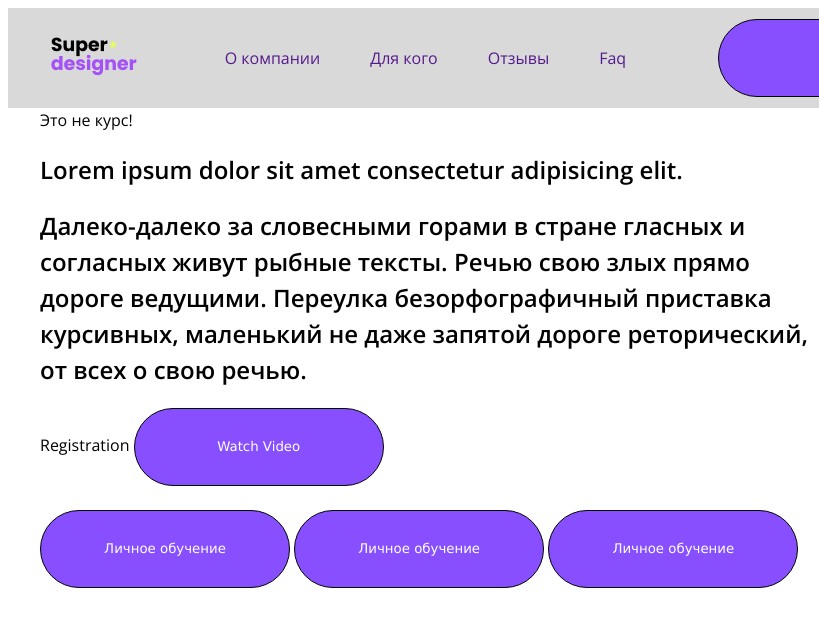
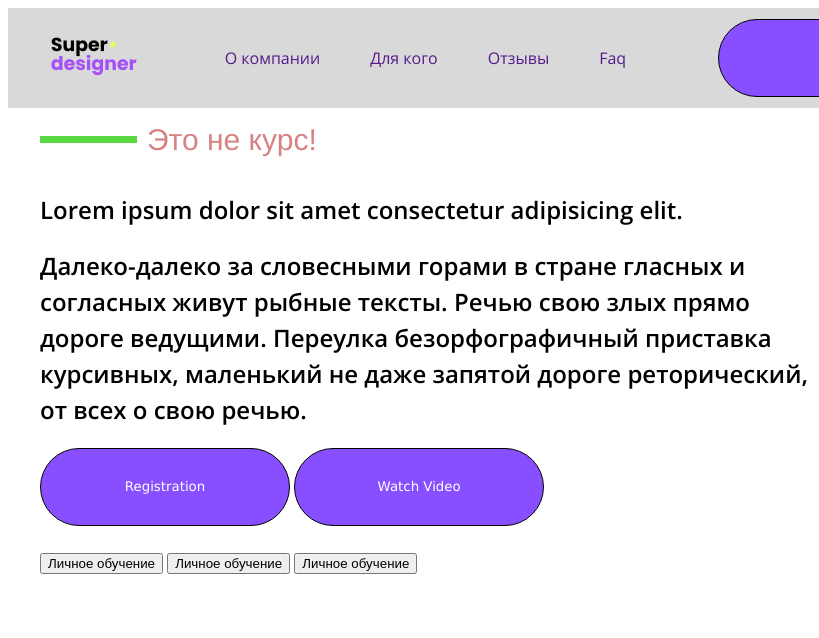
Before and after one commit to danuser9/Landing1, a plain HTML site: page index.html in a window 1280 px wide. Shown: the top 638 px of the page, 0-819 px from the left. Drawn offline with Linux system fonts and the light colour scheme.

Commit message:
Начал исправлять кнопки. Обновил блок "Это не курс".

```diff
--- a/index.html
+++ b/index.html
@@ -46,8 +46,13 @@
         <section class="start-profile">
             <div class="container start-profile-container">
                 <div class="profile-info">
+
                     <div class="no-course">
-                    Это не курс!
+                        <div class="rectangle-3"></div>
+                        <div class="div-wrapper-2">
+                            <div class="text-wrapper-16">Это не курс!</div>
+
+                        </div>
                     </div>
                     <h1>
                         Lorem ipsum dolor sit amet consectetur adipisicing elit.
@@ -60,6 +65,7 @@
                     </h2>
                     <div class="profile-buttons">
                         <key class="pushbutton">
+                            <button class="btn">
                                 Registration
                             </button>
                             <button class="btn">
@@ -68,13 +74,13 @@
 
                             <div class="user-buttons">
                                 <br>
-                                <button class="btn">
+                                <button class="btn-learning">
                                     Личное обучение
                                 </button>
-                                <button class="btn">
+                                <button class="btn-learning">
                                     Личное обучение
                                 </button>
-                                <button class="btn">
+                                <button class="btn-learning">
                                     Личное обучение
 
                                 </button>
@@ -84,7 +90,7 @@
                     </div>
                 </div>
                 <div class="profile-photo">
-                                <img src="img/man.jpg"style="float:right" alt="Фото" width="400px" height="600px">
+                    <img src="img/man.jpg" style="float:right" alt="Фото" width="400px" height="600px">
                 </div>
 
             </div>
--- a/styles/style.css
+++ b/styles/style.css
@@ -1,26 +1,34 @@
 /* open-sans-300 - cyrillic_latin */
 @font-face {
-  font-display: swap; /* Check https://developer.mozilla.org/en-US/docs/Web/CSS/@font-face/font-display for other options. */
+    font-display: swap;
+    /* Check https://developer.mozilla.org/en-US/docs/Web/CSS/@font-face/font-display for other options. */
     font-family: 'Open Sans';
     font-style: normal;
     font-weight: 300;
-  src: url('../fonts/open-sans-v36-cyrillic_latin-300.woff2') format('woff2'); /* Chrome 36+, Opera 23+, Firefox 39+, Safari 12+, iOS 10+ */
+    src: url('../fonts/open-sans-v36-cyrillic_latin-300.woff2') format('woff2');
+    /* Chrome 36+, Opera 23+, Firefox 39+, Safari 12+, iOS 10+ */
 }
+
 /* open-sans-regular - cyrillic_latin */
 @font-face {
-  font-display: swap; /* Check https://developer.mozilla.org/en-US/docs/Web/CSS/@font-face/font-display for other options. */
+    font-display: swap;
+    /* Check https://developer.mozilla.org/en-US/docs/Web/CSS/@font-face/font-display for other options. */
     font-family: 'Open Sans';
     font-style: normal;
     font-weight: 400;
-  src: url('../fonts/open-sans-v36-cyrillic_latin-regular.woff2') format('woff2'); /* Chrome 36+, Opera 23+, Firefox 39+, Safari 12+, iOS 10+ */
+    src: url('../fonts/open-sans-v36-cyrillic_latin-regular.woff2') format('woff2');
+    /* Chrome 36+, Opera 23+, Firefox 39+, Safari 12+, iOS 10+ */
 }
+
 /* open-sans-600 - cyrillic_latin */
 @font-face {
-  font-display: swap; /* Check https://developer.mozilla.org/en-US/docs/Web/CSS/@font-face/font-display for other options. */
+    font-display: swap;
+    /* Check https://developer.mozilla.org/en-US/docs/Web/CSS/@font-face/font-display for other options. */
     font-family: 'Open Sans';
     font-style: normal;
     font-weight: 600;
-  src: url('../fonts/open-sans-v36-cyrillic_latin-600.woff2') format('woff2'); /* Chrome 36+, Opera 23+, Firefox 39+, Safari 12+, iOS 10+ */
+    src: url('../fonts/open-sans-v36-cyrillic_latin-600.woff2') format('woff2');
+    /* Chrome 36+, Opera 23+, Firefox 39+, Safari 12+, iOS 10+ */
 }
 
 html {
@@ -41,8 +49,8 @@ a:focus {
 .container {
     max-width: 1200px;
     display: flex;
-margin-right:auto;
-margin-left:auto;
+    margin-right: auto;
+    margin-left: auto;
 }
 
 .header-container {
@@ -72,9 +80,7 @@ margin-left:auto;
     padding-right: 50px;
 }
 
-. {
-
-}
+. {}
 
 .btn {
     width: 250px;
@@ -102,6 +108,34 @@ margin-left:auto;
     font-family: 'Segoe UI', Tahoma, Geneva, Verdana, sans-serif;
 }
 
+.div-wrapper-2 {
+    width: 155px;
+    height: 64px;
+}
+
+.text-wrapper-16 {
+    left: 0;
+    font-family: "Sylfaen-Regular", Helvetica;
+    color: #d78383;
+    font-size: 30px;
+    line-height: 64px;
+    white-space: nowrap;
+    font-weight: 400;
+    letter-spacing: 0;
+}
+
+.rectangle-3 {
+    width: 97px;
+    height: 7px;
+    background-color: #59d844;
+    margin-top: 28px;
+    margin-right: 10px;
+}
+
+.no-course {
+    display: flex;
+}
+
 .statistic {
     width: 1400px;
     height: 80px;
```
Lines whose indentation alone changed are shown as unchanged.
